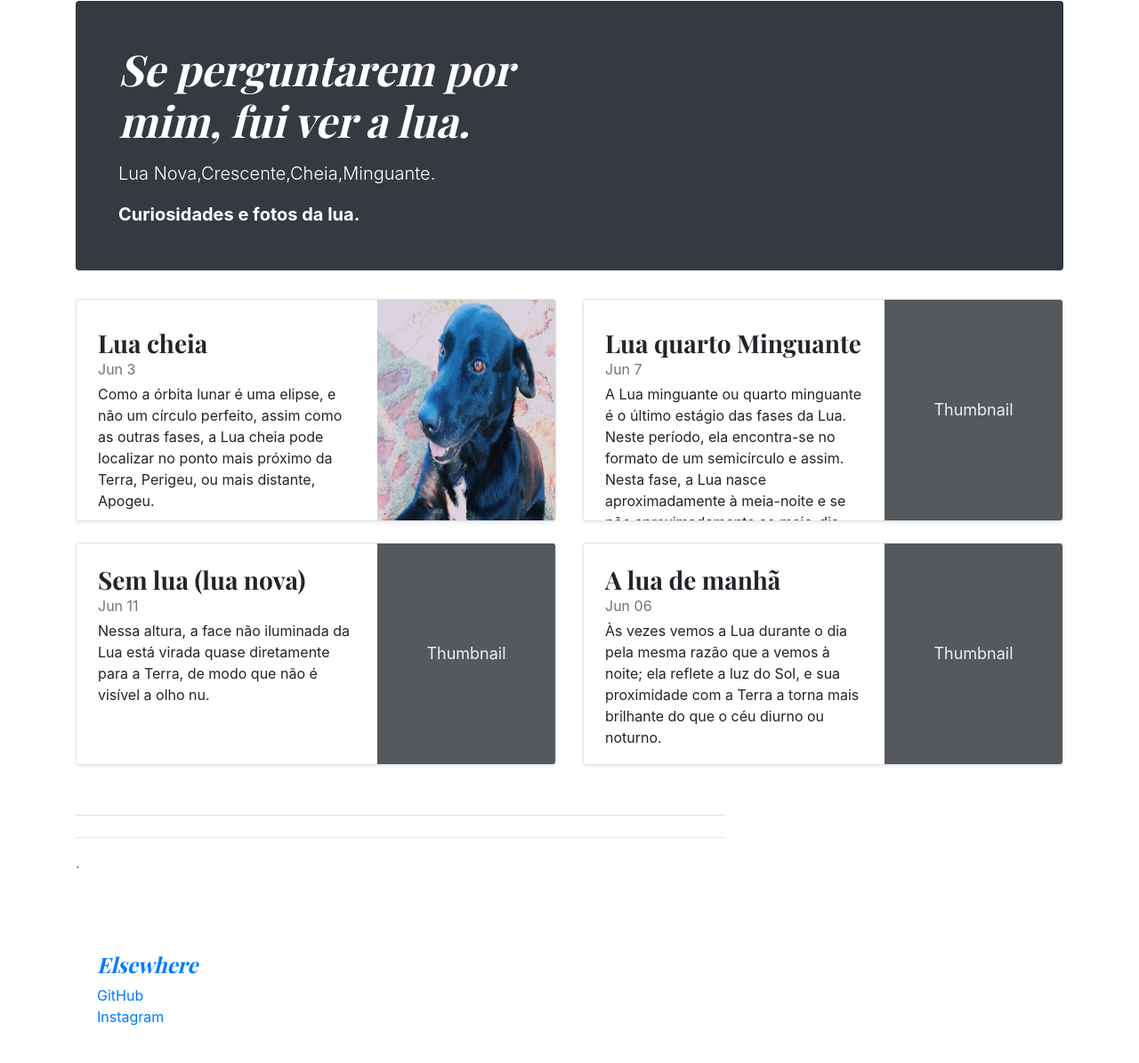
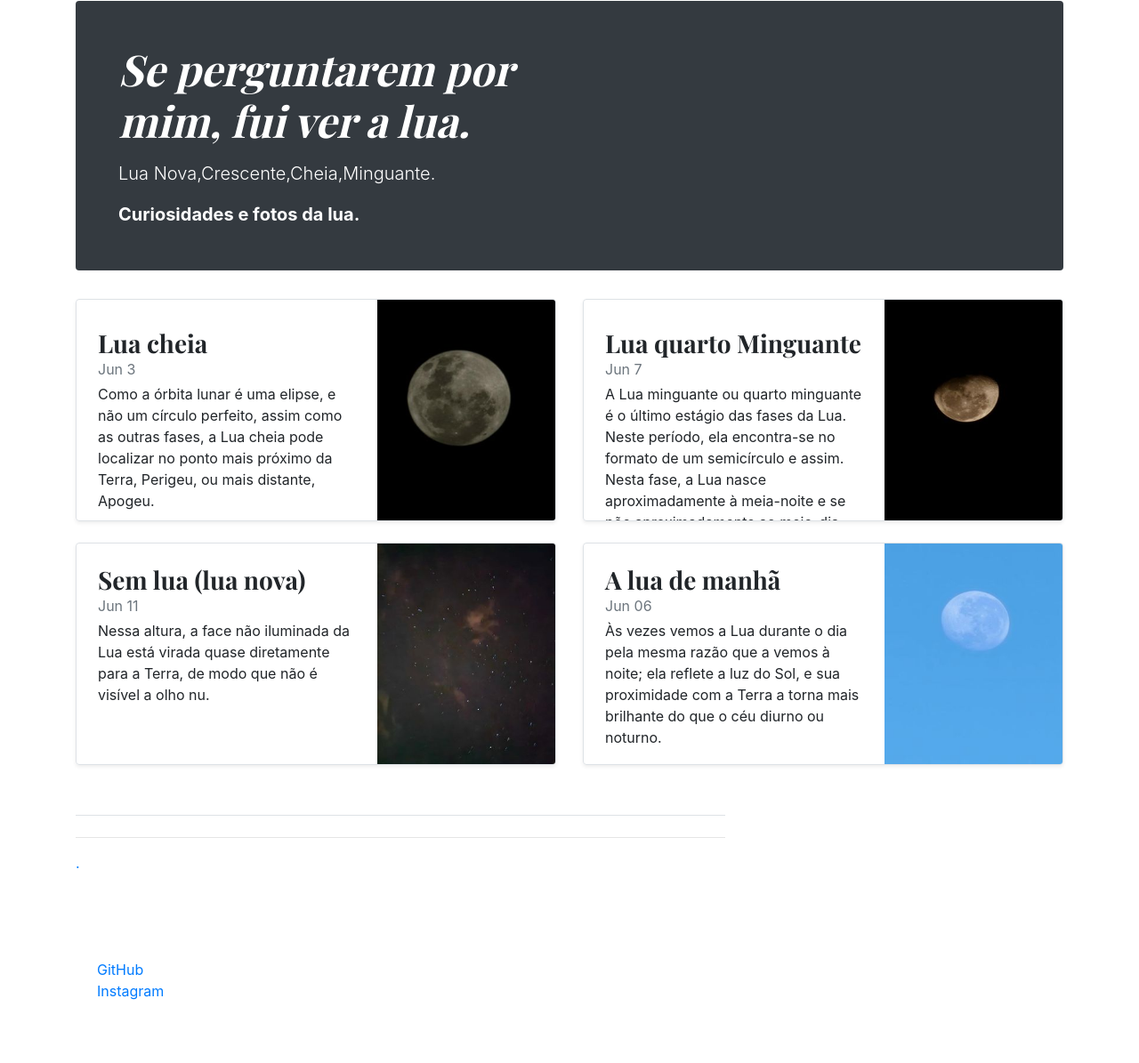
Before and after one commit to Barrosmaria07/barrosmaria07.github.io, a plain HTML site: page blog/index.html in a window 1280 px wide. Shown: the part 120-1315 px from the top of the page at 89% size. After the commit the page ends 1286 px from the top, so only its background shows below. Drawn offline with nearby package versions, Linux system fonts and the light colour scheme.

Commit message:
dia 16/06 Lua 🌙
dia 16/06 Lua 🌙

```diff
--- a/blog/index.html
+++ b/blog/index.html
@@ -84,7 +84,7 @@
         </div>
 
         <div class="col-auto d-none d-lg-block">
-          <img src="../img/13.jpg" class="bd-placeholder-img" width="200" height="250" />
+          <img src="../img/lua-cheia-1.jpg" class="bd-placeholder-img" width="200" height="250" />
 
         </div>
       </div>
@@ -99,7 +99,7 @@
           <a href="#" class="stretched-link"></a>
         </div>
         <div class="col-auto d-none d-lg-block">
-          <svg class="bd-placeholder-img" width="200" height="250" xmlns="http://www.w3.org/2000/svg" role="img" aria-label="Placeholder: Thumbnail" preserveAspectRatio="xMidYMid slice" focusable="false"><title>Placeholder</title><rect width="100%" height="100%" fill="#55595c"/><text x="50%" y="50%" fill="#eceeef" dy=".3em">Thumbnail</text></svg>
+          <img src="../img/lua-ming.jpg" class="bd-placeholder-img" width="200" height="250" />
 
         </div>
       </div>
@@ -113,7 +113,7 @@
 
         </div>
         <div class="col-auto d-none d-lg-block">
-          <svg class="bd-placeholder-img" width="200" height="250" xmlns="http://www.w3.org/2000/svg" role="img" aria-label="Placeholder: Thumbnail" preserveAspectRatio="xMidYMid slice" focusable="false"><title>Placeholder</title><rect width="100%" height="100%" fill="#55595c"/><text x="50%" y="50%" fill="#eceeef" dy=".3em">Thumbnail</text></svg>
+          <img src="../img/sem-lua.jpg" class="bd-placeholder-img" width="200" height="250" />
 
         </div>
       </div>
@@ -127,7 +127,7 @@
           <a href="#" class="stretched-link"></a>
         </div>
         <div class="col-auto d-none d-lg-block">
-          <svg class="bd-placeholder-img" width="200" height="250" xmlns="http://www.w3.org/2000/svg" role="img" aria-label="Placeholder: Thumbnail" preserveAspectRatio="xMidYMid slice" focusable="false"><title>Placeholder</title><rect width="100%" height="100%" fill="#55595c"/><text x="50%" y="50%" fill="#eceeef" dy=".3em">Thumbnail</text></svg>
+          <img src="../img/lua-de-dia1.jpg" class="bd-placeholder-img" width="200" height="250" />
 
         </div>
       </div>
@@ -155,10 +155,10 @@
       </div>
 
       <div class="p-4">
-        <h4 class="font-italic">Elsewhere</h4>
+        <h4 class="font-italic"></h4>
         <ol class="list-unstyled">
           <li><a href="https://github.com/Barrosmaria07">GitHub</a></li>
-          <li><a href="#">Instagram</a></li>
+          <li><a href="https://www.instagram.com/cbarros.maria07/">Instagram</a></li>
         </ol>
       </div>
     </aside><!-- /.blog-sidebar -->
```
Also changed, not shown: cover/index.html (+4 -4 lines), img/lua-cheia-1.jpg (added), img/lua-cheia-2.jpg (added), img/lua-de-dia.jpg (added), img/lua-de-dia1.jpg (added), img/lua-ming-2.jpg (added), img/lua-ming.jpg (added), img/sem-lua.jpg (added).
